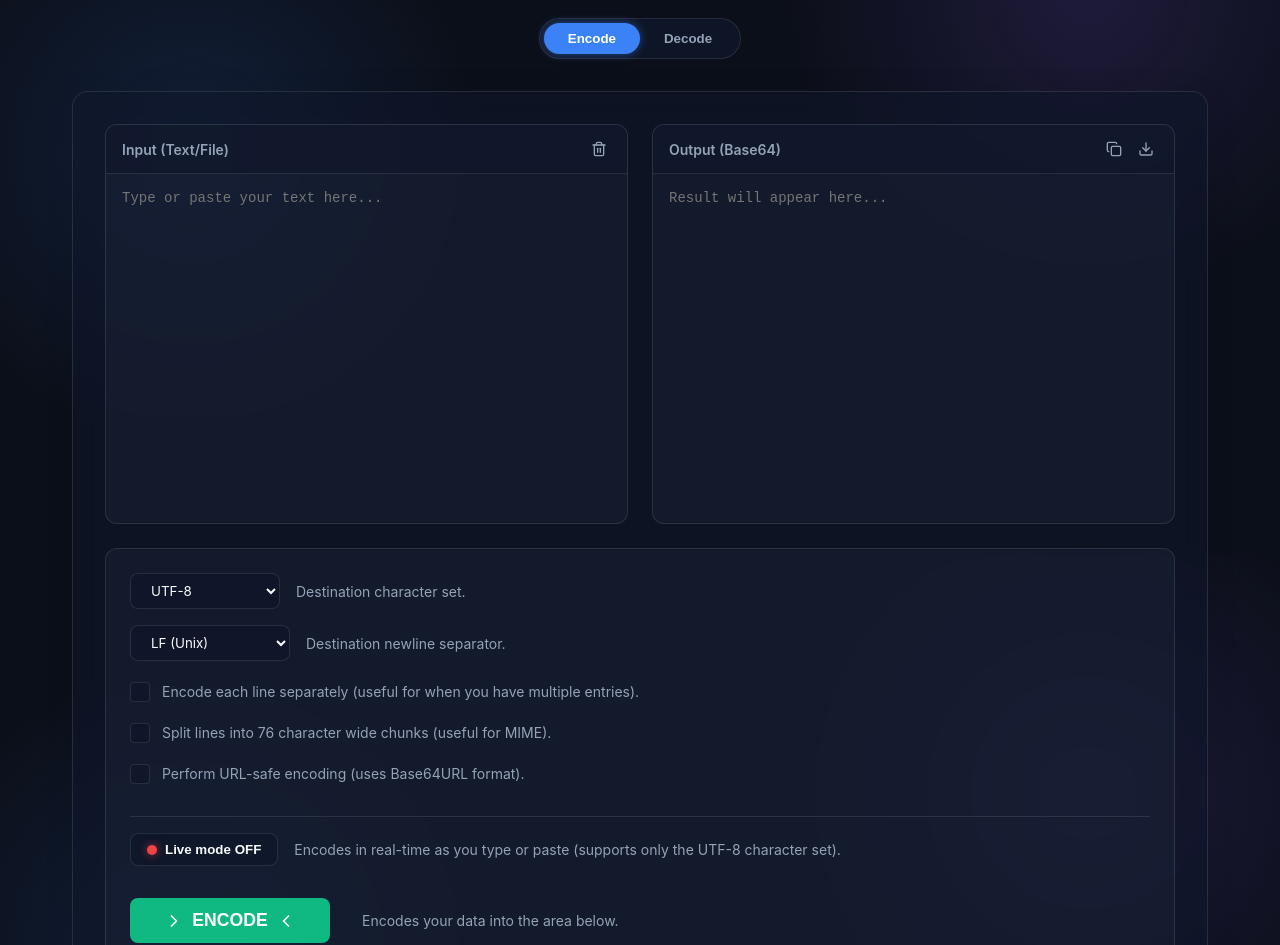
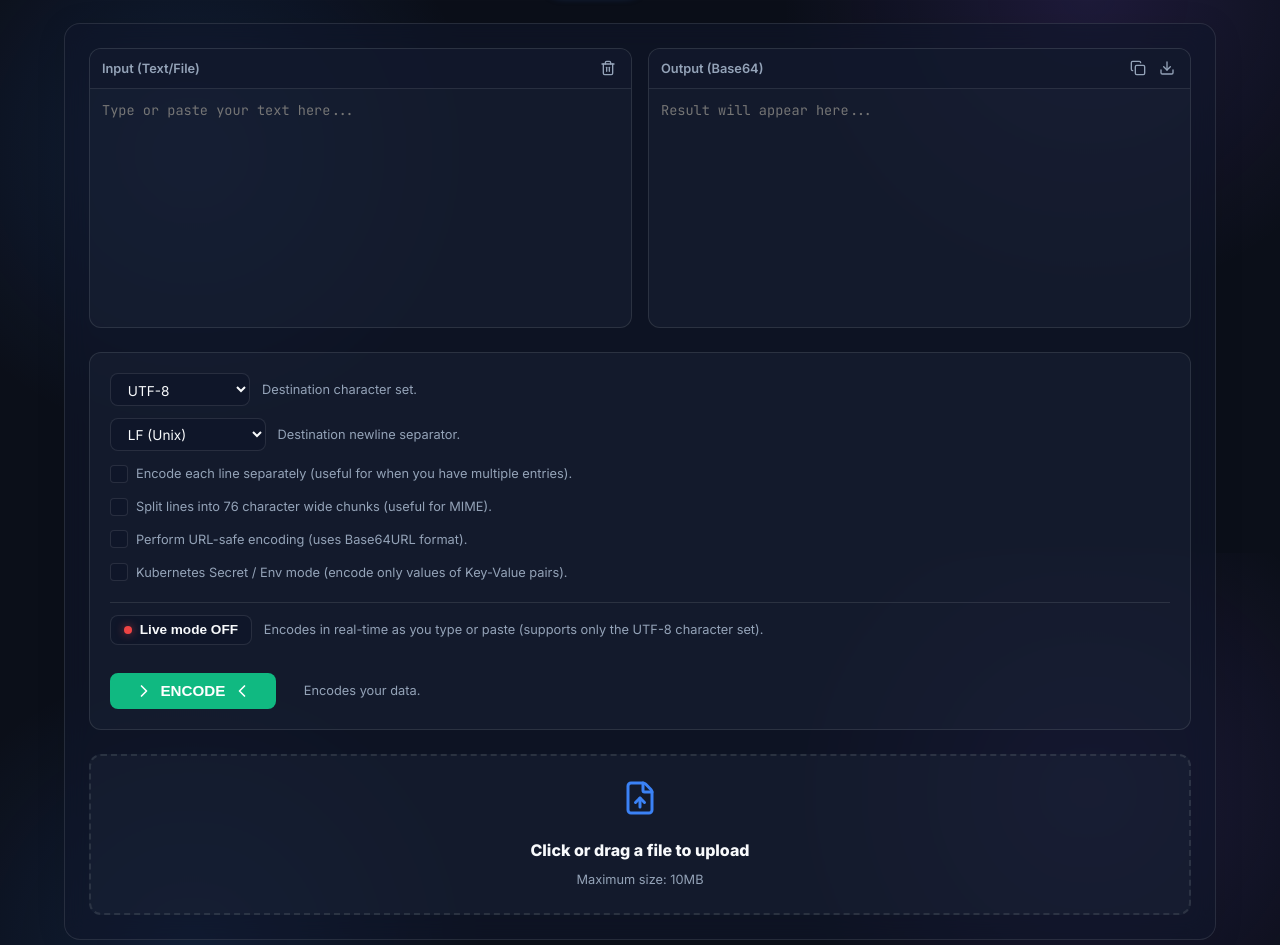
Before and after one commit to hirumzz/nocto-base64, a React (Vite) app: page / in a window 1280 px wide. Shown: the part 247-1192 px from the top of the page. Built offline with nearby package versions, Linux system fonts and the light colour scheme.

Commit message:
feat: Add Kubernetes Secrets mode, adjust UI grid height to be more compact, and configure full SEO (meta tags, robots.txt, sitemap)

```diff
--- a/index.html
+++ b/index.html
@@ -4,7 +4,30 @@
     <meta charset="UTF-8" />
     <link rel="icon" type="image/svg+xml" href="/favicon.svg" />
     <meta name="viewport" content="width=device-width, initial-scale=1.0" />
-    <title>app</title>
+
+    <!-- SEO Meta Tags -->
+    <title>NocBase - Free Online Base64 Encoder & Decoder</title>
+    <meta name="description" content="NocBase is a premium, secure, and lightning-fast online tool to encode and decode Base64. Features live conversion, file uploads up to 10MB, URL-safe Base64URL, and line-by-line conversion." />
+    <meta name="keywords" content="base64 encoder, base64 decoder, online base64, base64url, base64 converter, text to base64, file to base64, base64 to file, decode base64, encode base64, web development tools" />
+    <meta name="author" content="NocBase" />
+    <meta name="robots" content="index, follow" />
+
+    <!-- Open Graph / Facebook -->
+    <meta property="og:type" content="website" />
+    <meta property="og:title" content="NocBase - Free Online Base64 Encoder & Decoder" />
+    <meta property="og:description" content="Encode and decode Base64 strings or files securely. Supports live mode, custom chunks, Base64URL, and separate line processing." />
+    <meta property="og:image" content="/assets/hero.png" />
+
+    <!-- Twitter -->
+    <meta property="twitter:card" content="summary_large_image" />
+    <meta property="twitter:title" content="NocBase - Free Online Base64 Encoder & Decoder" />
+    <meta property="twitter:description" content="Encode and decode Base64 strings or files securely. Supports live mode, custom chunks, Base64URL, and separate line processing." />
+    <meta property="twitter:image" content="/assets/hero.png" />
+
+    <!-- Google Fonts -->
+    <link rel="preconnect" href="https://fonts.googleapis.com">
+    <link rel="preconnect" href="https://fonts.gstatic.com" crossorigin>
+    <link href="https://fonts.googleapis.com/css2?family=Inter:wght@400;600;800&family=JetBrains+Mono&display=swap" rel="stylesheet">
   </head>
   <body>
     <div id="root"></div>
--- a/src/App.tsx
+++ b/src/App.tsx
@@ -18,6 +18,7 @@ function App() {
   const [encodeEachLine, setEncodeEachLine] = useState(false);
   const [splitChunks, setSplitChunks] = useState(false);
   const [urlSafe, setUrlSafe] = useState(false);
+  const [k8sSecret, setK8sSecret] = useState(false);
   const [liveMode, setLiveMode] = useState(false);
 
   const fileInputRef = useRef<HTMLInputElement>(null);
@@ -27,6 +28,7 @@ function App() {
     encodeEachLine,
     splitChunks,
     urlSafe,
+    k8sSecret,
     charset
   });
 
@@ -54,7 +56,7 @@ function App() {
     if (liveMode) {
       performConversion();
     }
-  }, [input, mode, charset, newline, encodeEachLine, splitChunks, urlSafe, liveMode]);
+  }, [input, mode, charset, newline, encodeEachLine, splitChunks, urlSafe, k8sSecret, liveMode]);
 
   const toggleMode = () => {
     setMode(mode === 'encode' ? 'decode' : 'encode');
@@ -285,6 +287,14 @@ function App() {
               </label>
             </div>
 
+            <div className="options-row checkbox-row">
+              <label className="checkbox-container">
+                <input type="checkbox" checked={k8sSecret} onChange={e => setK8sSecret(e.target.checked)} />
+                <span className="checkmark"></span>
+                <span className="option-desc">Kubernetes Secret / Env mode (encode only values of Key-Value pairs).</span>
+              </label>
+            </div>
+
             <div className="options-row action-row">
               <button
                 className={`live-mode-toggle ${liveMode ? 'on' : 'off'}`}
@@ -304,7 +314,7 @@ function App() {
                   {mode === 'encode' ? <ChevronLeft size={20} /> : <ChevronRight size={20} />}
                 </button>
                 <span className="option-desc" style={{ marginLeft: '1rem' }}>
-                  {mode === 'encode' ? 'Encodes your data into the area below.' : 'Decodes your data into the area below.'}
+                  {mode === 'encode' ? 'Encodes your data.' : 'Decodes your data.'}
                 </span>
               </div>
             )}
--- a/src/index.css
+++ b/src/index.css
@@ -32,7 +32,7 @@ body {
   backdrop-filter: blur(12px);
   border: 1px solid var(--glass-border);
   box-shadow: 0 4px 30px rgba(0, 0, 0, 0.1);
-  padding: 2rem;
+  padding: 1.5rem;
   border-radius: 1rem;
 }
 
@@ -40,32 +40,32 @@ body {
 .app-container {
   max-width: 1200px;
   margin: 0 auto;
-  padding: 1rem 2rem;
+  padding: 0.5rem 1.5rem;
   display: flex;
   flex-direction: column;
-  gap: 1rem;
+  gap: 0.75rem;
 }
 
 header {
   display: flex;
   justify-content: space-between;
   align-items: center;
-  padding: 0.5rem 0 1rem;
+  padding: 0.5rem 0;
   border-bottom: 1px solid var(--glass-border);
 }
 
 .hero-section {
   text-align: center;
-  margin-bottom: 2.5rem;
+  margin-bottom: 1.5rem;
   margin-top: 0.5rem;
 }
 
 .hero-title {
-  font-size: 3rem;
+  font-size: 2.5rem;
   font-weight: 800;
   letter-spacing: -0.025em;
   color: var(--text-main);
-  margin-bottom: 1rem;
+  margin-bottom: 0.5rem;
 }
 
 .hero-title span {
@@ -78,19 +78,19 @@ header {
 .mode-toggle {
   display: flex;
   justify-content: center;
-  margin-bottom: 2rem;
+  margin-bottom: 1.5rem;
 }
 
 .toggle-container {
   display: inline-flex;
   background: rgba(15, 23, 42, 0.8);
   border-radius: 9999px;
-  padding: 0.25rem;
+  padding: 0.2rem;
   border: 1px solid var(--glass-border);
 }
 
 .toggle-btn {
-  padding: 0.5rem 1.5rem;
+  padding: 0.4rem 1.25rem;
   border-radius: 9999px;
   border: none;
   background: transparent;
@@ -101,6 +101,7 @@ header {
   display: flex;
   align-items: center;
   gap: 0.5rem;
+  font-size: 0.9rem;
 }
 
 .toggle-btn.active {
@@ -113,8 +114,8 @@ header {
 .editors-grid {
   display: grid;
   grid-template-columns: 1fr 1fr;
-  gap: 1.5rem;
-  min-height: 400px;
+  gap: 1rem;
+  min-height: 280px;
 }
 
 .editor-pane {
@@ -133,13 +134,13 @@ header {
 }
 
 .editor-header {
-  padding: 0.75rem 1rem;
+  padding: 0.5rem 0.75rem;
   background: rgba(15, 23, 42, 0.6);
   border-bottom: 1px solid var(--glass-border);
   display: flex;
   justify-content: space-between;
   align-items: center;
-  font-size: 0.875rem;
+  font-size: 0.8rem;
   font-weight: 600;
   color: var(--text-muted);
 }
@@ -151,8 +152,8 @@ textarea.code-editor {
   border: none;
   color: var(--text-main);
   font-family: 'JetBrains Mono', 'Fira Code', monospace;
-  font-size: 0.875rem;
-  padding: 1rem;
+  font-size: 0.85rem;
+  padding: 0.75rem;
   resize: none;
   outline: none;
 }
@@ -161,12 +162,12 @@ textarea.code-editor {
 .file-dropzone {
   border: 2px dashed var(--glass-border);
   border-radius: 0.75rem;
-  padding: 2rem;
+  padding: 1.5rem;
   text-align: center;
   cursor: pointer;
   transition: all 0.2s ease;
   background: var(--card-bg);
-  margin-bottom: 1.5rem;
+  margin-top: 1rem;
 }
 .file-dropzone:hover {
   border-color: var(--primary);
@@ -175,18 +176,25 @@ textarea.code-editor {
 
 .file-dropzone p {
   color: var(--text-muted);
-  margin-top: 0.5rem;
+  margin-top: 0.25rem;
+  font-size: 0.8rem;
+}
+
+.file-dropzone h3 {
+  font-size: 1rem;
 }
 
 .file-dropzone .icon {
   color: var(--primary);
-  margin-bottom: 0.5rem;
+  margin-bottom: 0.25rem;
+  width: 36px;
+  height: 36px;
 }
 
 /* Actions */
 .editor-actions {
   display: flex;
-  gap: 0.5rem;
+  gap: 0.4rem;
 }
 
 .action-btn {
@@ -194,7 +202,7 @@ textarea.code-editor {
   border: none;
   color: var(--text-muted);
   cursor: pointer;
-  padding: 0.25rem;
+  padding: 0.2rem;
   border-radius: 0.25rem;
   transition: all 0.2s;
   display: flex;
@@ -211,14 +219,14 @@ textarea.code-editor {
   background: var(--primary);
   color: white;
   border: none;
-  padding: 0.5rem 1rem;
+  padding: 0.4rem 0.8rem;
   border-radius: 0.5rem;
   cursor: pointer;
   font-weight: 600;
   transition: all 0.2s;
   display: inline-flex;
   align-items: center;
-  gap: 0.5rem;
+  gap: 0.4rem;
 }
 
 .primary-action-btn:hover {
@@ -229,10 +237,10 @@ textarea.code-editor {
 /* Footer */
 footer {
   text-align: center;
-  padding: 2rem 0;
+  padding: 1.5rem 0;
   color: var(--text-muted);
-  font-size: 0.875rem;
-  margin-top: 2rem;
+  font-size: 0.8rem;
+  margin-top: 1rem;
 }
 
 /* Responsive */
@@ -245,37 +253,38 @@ footer {
   background: var(--card-bg);
   border: 1px solid var(--glass-border);
   border-radius: 0.75rem;
-  padding: 1.5rem;
+  padding: 1.25rem;
   display: flex;
   flex-direction: column;
-  gap: 1rem;
+  gap: 0.75rem;
 }
 
 .options-row {
   display: flex;
   align-items: center;
-  gap: 1rem;
+  gap: 0.75rem;
 }
 
 .checkbox-row {
-  margin-top: 0.25rem;
+  margin-top: 0.1rem;
 }
 
 .option-desc {
   color: var(--text-muted);
-  font-size: 0.875rem;
+  font-size: 0.8rem;
 }
 
 .glass-select {
   background: rgba(15, 23, 42, 0.8);
   color: var(--text-main);
   border: 1px solid var(--glass-border);
-  padding: 0.5rem 1rem;
+  padding: 0.4rem 0.8rem;
   border-radius: 0.5rem;
   outline: none;
   font-family: inherit;
-  min-width: 150px;
+  min-width: 140px;
   cursor: pointer;
+  font-size: 0.85rem;
 }
 
 .glass-select:focus {
@@ -286,7 +295,7 @@ footer {
 .checkbox-container {
   display: flex;
   align-items: center;
-  gap: 0.75rem;
+  gap: 0.5rem;
   position: relative;
   cursor: pointer;
   user-select: none;
@@ -301,8 +310,8 @@ footer {
 }
 
 .checkmark {
-  height: 20px;
-  width: 20px;
+  height: 18px;
+  width: 18px;
   background-color: rgba(15, 23, 42, 0.8);
   border: 1px solid var(--glass-border);
   border-radius: 4px;
@@ -325,8 +334,8 @@ footer {
 .checkmark:after {
   content: "";
   display: none;
-  width: 5px;
-  height: 10px;
+  width: 4px;
+  height: 8px;
   border: solid white;
   border-width: 0 2px 2px 0;
   transform: rotate(45deg);
@@ -339,8 +348,8 @@ footer {
 
 /* Live Mode Toggle */
 .action-row {
-  margin-top: 1rem;
-  padding-top: 1rem;
+  margin-top: 0.5rem;
+  padding-top: 0.75rem;
   border-top: 1px solid var(--glass-border);
 }
 
@@ -348,7 +357,7 @@ footer {
   display: inline-flex;
   align-items: center;
   gap: 0.5rem;
-  padding: 0.5rem 1rem;
+  padding: 0.4rem 0.8rem;
   border-radius: 0.5rem;
   border: 1px solid var(--glass-border);
   background: rgba(15, 23, 42, 0.8);
@@ -356,11 +365,12 @@ footer {
   cursor: pointer;
   font-weight: 600;
   transition: all 0.2s;
+  font-size: 0.85rem;
 }
 
 .live-mode-toggle .indicator {
-  width: 10px;
-  height: 10px;
+  width: 8px;
+  height: 8px;
   border-radius: 50%;
   background-color: var(--danger);
   box-shadow: 0 0 8px rgba(239, 68, 68, 0.6);
@@ -378,10 +388,10 @@ footer {
 
 .convert-btn {
   background: var(--success);
-  font-size: 1.1rem;
-  padding: 0.75rem 2rem;
+  font-size: 0.95rem;
+  padding: 0.5rem 1.5rem;
   justify-content: center;
-  min-width: 200px;
+  min-width: 160px;
 }
 
 .convert-btn:hover {
```
Also changed, not shown: src/utils/base64.ts (+52 -18 lines), public/robots.txt (added), 1 other file (tests, documents, lock files or other folders).
